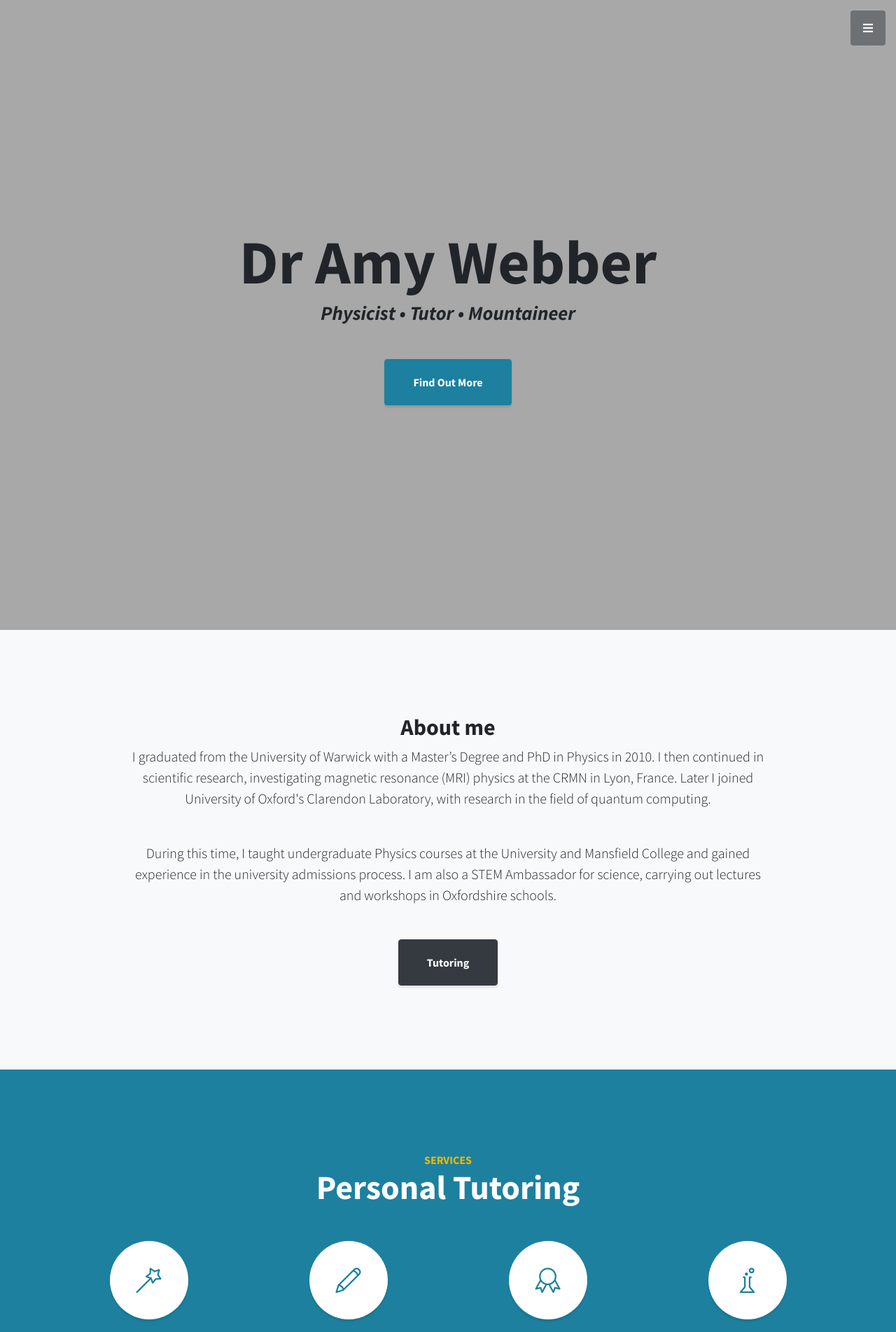
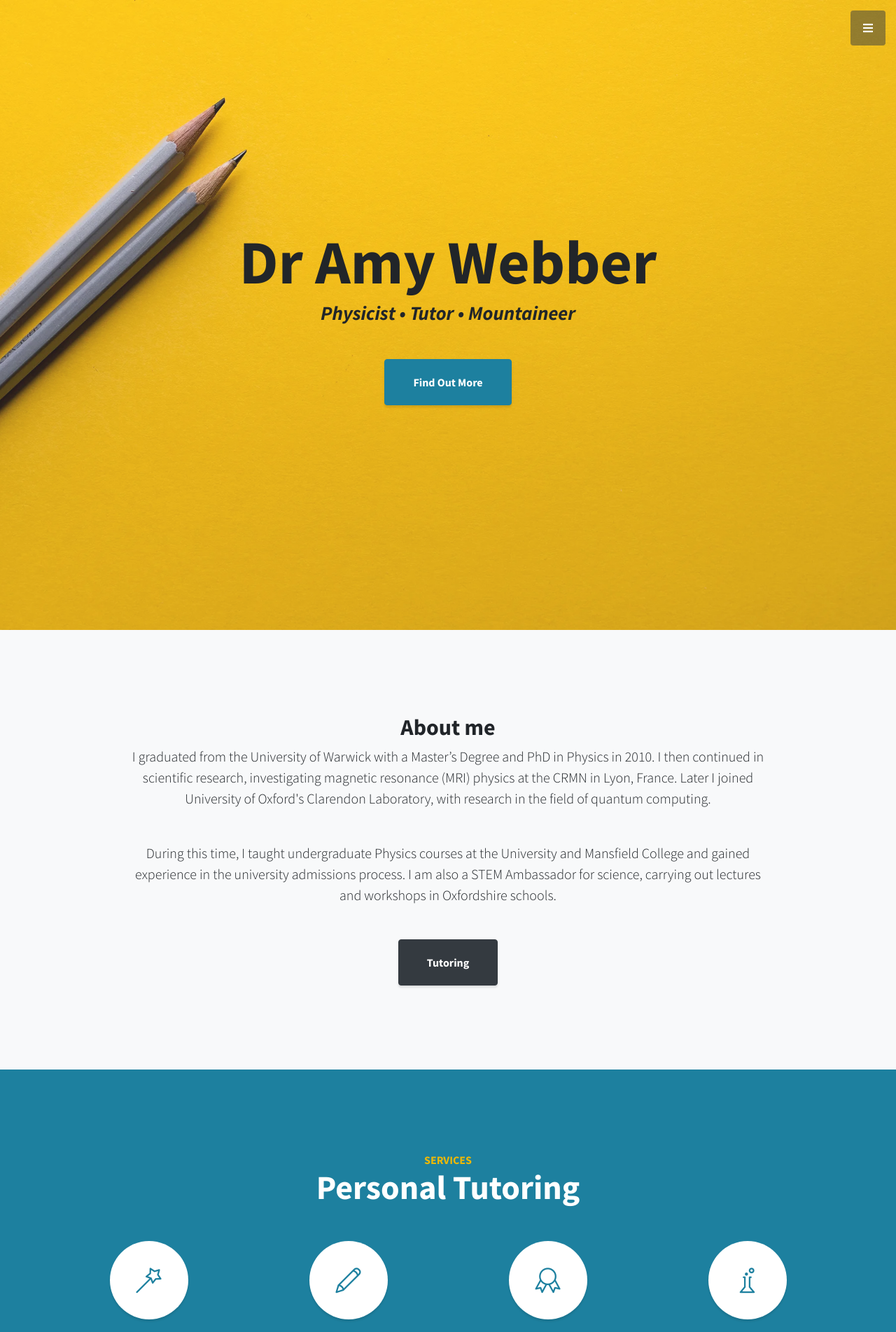
Before and after one commit to mortstar/mortstar.github.io, a Jekyll site: the page built from index.html, in a window 1280 px wide. Shown: the top 1903 px of the page at 70% size. Built offline with Jekyll 4.4.1, drawn with Linux system fonts in a browser that asks for light colours.

Commit message:
add webp

```diff
--- a/assets/css/stylish-portfolio.css
+++ b/assets/css/stylish-portfolio.css
@@ -93,8 +93,8 @@ h6 {
   height: auto;
   padding-top: 8rem;
   padding-bottom: 8rem;
-  background: -webkit-gradient(linear, left top, right top, from(rgba(255, 255, 255, 0.1)), to(rgba(255, 255, 255, 0.1))), url("../img/bg-masthead.jpg");
-  background: linear-gradient(90deg, rgba(255, 255, 255, 0.1) 0%, rgba(255, 255, 255, 0.1) 100%), url("../img/bg-masthead.jpg");
+  background: -webkit-gradient(linear, left top, right top, from(rgba(255, 255, 255, 0.1)), to(rgba(255, 255, 255, 0.1))), url("../img/bg-masthead.webp");
+  background: linear-gradient(90deg, rgba(255, 255, 255, 0.1) 0%, rgba(255, 255, 255, 0.1) 100%), url("../img/bg-masthead.webp");
   background-position: center center;
   background-repeat: no-repeat;
   background-size: cover;
```
Also changed, not shown: assets/css/stylish-portfolio.min.css, assets/img/bg-masthead.webp (added).
